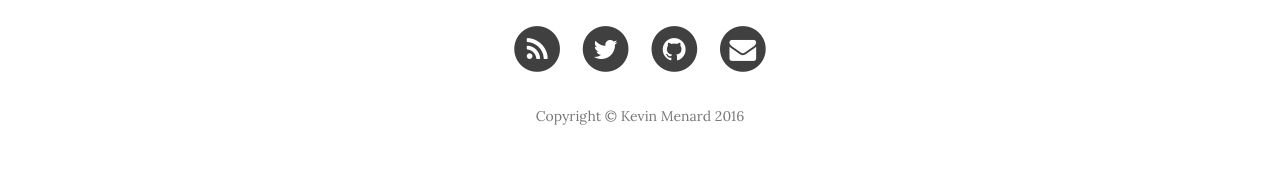
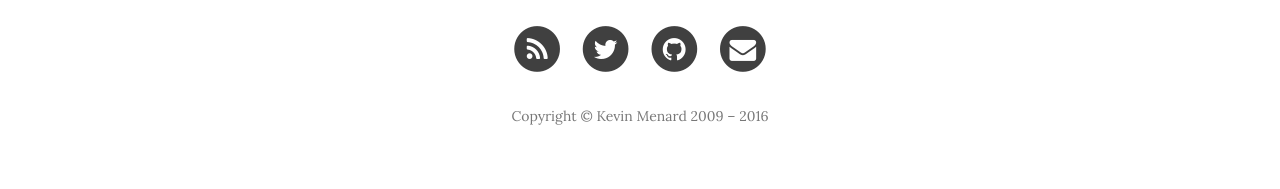
Before and after one commit to nirvdrum/nirvdrum.com, a Jekyll site: the page built from index.html, in a window 1280 px wide. Shown: the part 1494-1683 px from the top of the page. Built offline with Jekyll 4.4.1, drawn with Linux system fonts in a browser that asks for light colours; nearby versions of some CDN libraries; the list of posts is cut into pages by our own code.

Commit message:
Updated copyright range.

```diff
--- a/_includes/footer.html
+++ b/_includes/footer.html
@@ -53,7 +53,7 @@
                     </li>
                     {% endif %}
                 </ul>
-                <p class="copyright text-muted">Copyright &copy; {{ site.copyright_name }} {{ site.time | date: '%Y' }}</p>
+                <p class="copyright text-muted">Copyright &copy; {{ site.copyright_name }} 2009 &ndash; {{ site.time | date: '%Y' }}</p>
             </div>
         </div>
     </div>
```
